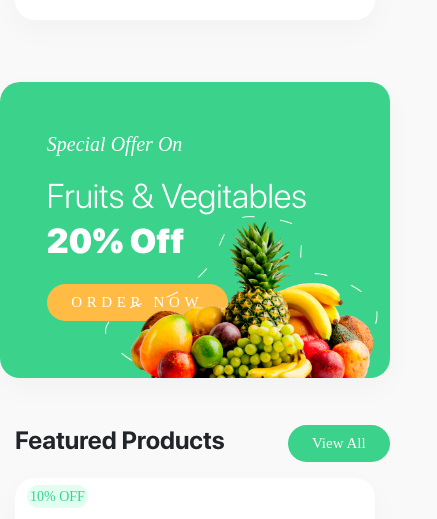
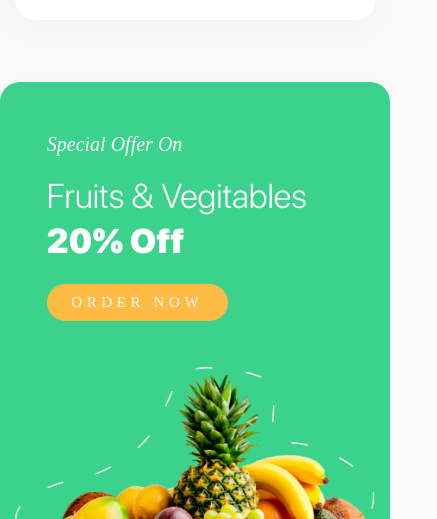
Before and after one commit to SushantBagri/practice, a plain HTML site: page index.html in a window 390 px wide. Shown: the part 2350-2869 px from the top of the page, 437 px wide, since content can reach past the window. Drawn offline with nearby package versions, Linux system fonts and the light colour scheme; a web font is replaced by a local one.

Commit message:
image responsive

```diff
--- a/css/queries.css
+++ b/css/queries.css
@@ -2,7 +2,6 @@
     body,html{ font-size: 2vw; }
     .top_title{ font-size: 1.4vw; }
     .frt_ban_head{ font-size: 4rem; }
-    .fruit_banner{ height: 35vh; }
     .order_btn{ font-size: 15px; }
     .top_title{font-size: 20px;}
 
@@ -11,7 +10,6 @@
 @media only screen and (max-width: 480px){
     body,html{ font-size: 4vw; }
     .frt_ban_head{ font-size: 2.2rem; }
-    .fruit_banner_img{ width: 70vw; }
     .sec_head{ font-size: 25px;}
     .feat_prod_img{
         width: 134px;
--- a/css/style.css
+++ b/css/style.css
@@ -117,16 +117,8 @@ body{
     background: #3BD28C;
     box-shadow: 0px 10px 30px #00000008;
     border-radius: 20px;
-    position: relative;
-    height: 43vh;
 }
-.fruit_banner_img{
-    position: absolute;
-    width: 40vw;
-    bottom: 0;
-    right: 3%;
-    object-fit: cover;
-}
+
 .top_title{
     font-size: 1.4vw;
     color: #FFFFFF;
--- a/index.html
+++ b/index.html
@@ -188,15 +188,17 @@
         </div>
         <div class="row mt-5"">
             <div class=" container">
-            <div class="row row-cols-xl-2 row-cols-1 fruit_banner">
-                <div class="ml-5 py-5">
+            <div class="row row-cols-lg-2 row-cols-1 fruit_banner">
+                <div class="col py-5 pl-5">
                     <p class="top_title sfpItc">Special Offer on</p>
                     <h1 class="frt_ban_head srfLight mb-1">fruits & Vegitables</h1>
                     <h1 class="frt_ban_head srfBlack mb-4">20% Off</h1>
                     <a href="#" type="button" class="btn order_btn px-4 sfpSemi">
                         Order Now</a>
                 </div>
-                <img class="fruit_banner_img mt-5" src="./img/Group 51083.png" alt="">
+                <div class="col d-flex align-items-end">
+                    <img class="img-fluid" src="./img/Group 51083.png" alt="">
+                </div>
             </div>
         </div>
 
```
